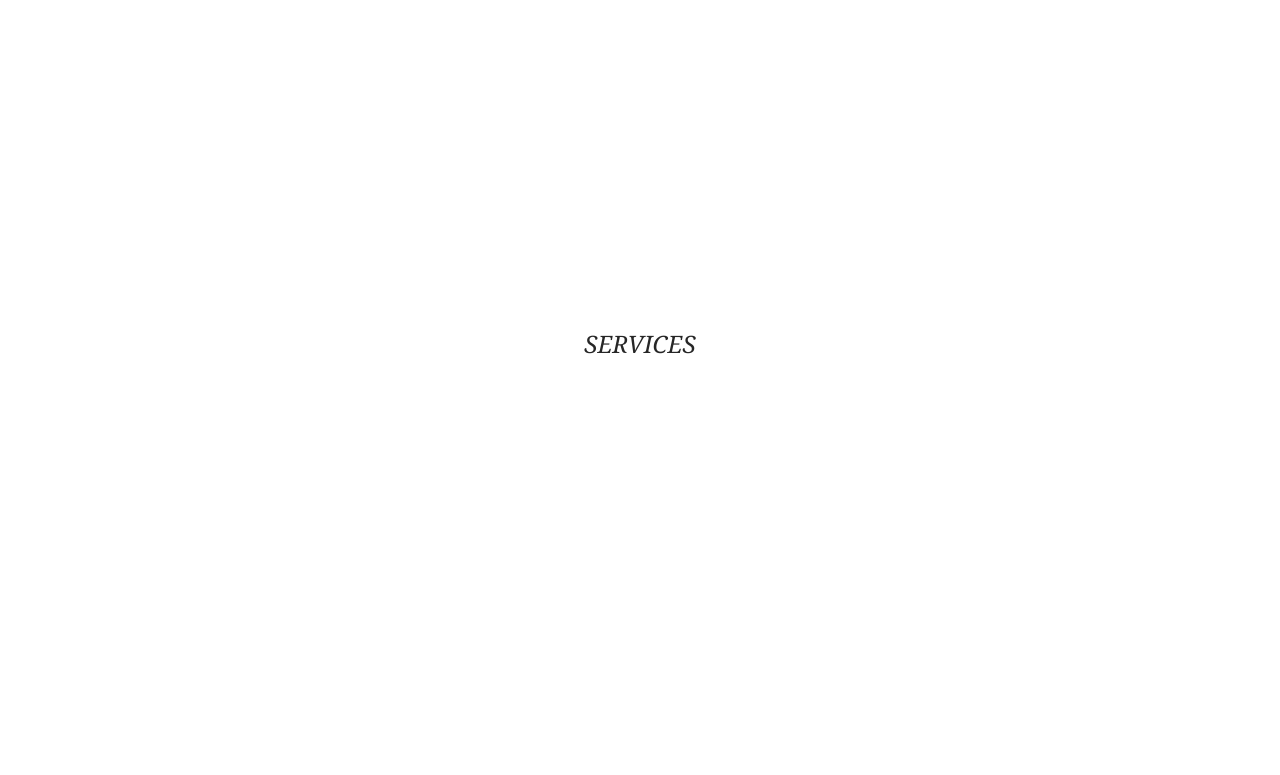
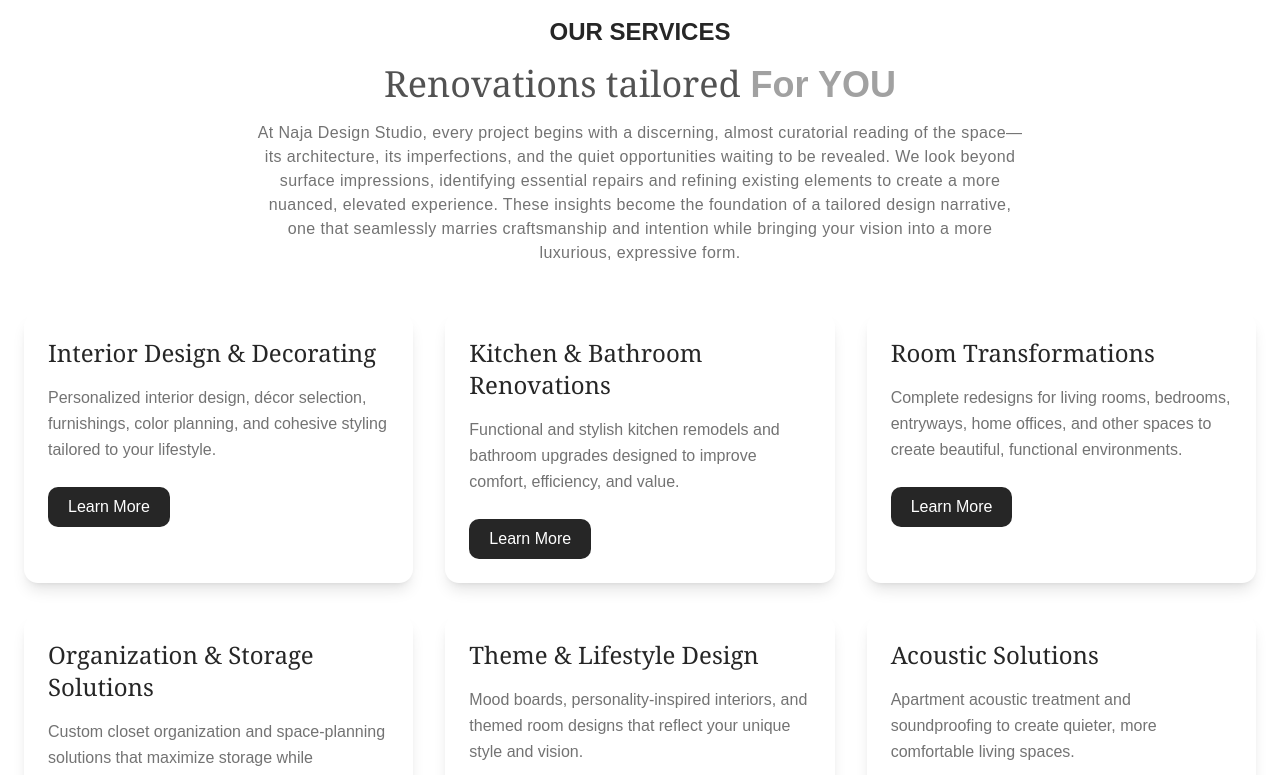
Before and after one commit to Ajani23K/Naja-Studios-Portfolio-Site, a React (Vite) app: page / in a window 1280 px wide. Shown: the part 2480-3255 px from the top of the page. Built offline with nearby package versions, Linux system fonts and the light colour scheme.

Commit message:
added services

```diff
--- a/src/containers/about.jsx
+++ b/src/containers/about.jsx
@@ -8,8 +8,7 @@ const About = () => {
                 The People Behind Our Mission
             </h2>
 
-            <h3 className='text-2xl md:text-4xl text-center font-normal font-serif text-neutral-600'>Creating Personally Tailored Living Arrangements since
-                <span className='font-sans font-semibold text-neutral-400'> 2010</span>
+            <h3 className='text-2xl md:text-4xl text-center font-normal font-serif text-neutral-600'>Creating Personally Tailored Living Arrangements since 2010
                 </h3>
 
             <div className="grid lg:grid-cols-[380px_1fr] xl:grid-cols-[450px_1fr] gap-16 items-start">
--- a/src/containers/services.jsx
+++ b/src/containers/services.jsx
@@ -1,19 +1,57 @@
 import React from 'react'
+import { ServicesData } from '@/utlis/helper'
 
 const Services = () => {
   return (
-    <section id='services' className='w-full h-screen pt-24 mx-auto px-6 relative space-y-12 flex flex-col items-center justify-center'>
-        <h2 className='text-xl md:text-2xl text-center font-serif italic text-neutral-800 uppercase'>
-            Services
-        </h2>
-        <div className='grid grid-cols-1 md:grid-cols-3 gap-6'>
-            <div className='flex items-center justify-start gap-2'>
+    <section
+  id="services"
+  className="w-full min-h-screen pt-24 px-6 mx-auto space-y-12"
+>
+  {/* Heading */}
+  <div className="text-center space-y-4">
+    <h2 className="text-xl md:text-2xl font-bold uppercase text-neutral-800">
+      Our Services
+    </h2>
+
+    <h3 className="text-2xl md:text-4xl font-serif text-neutral-600">
+      Renovations tailored
+      <span className="font-sans font-semibold text-neutral-400">
+        {" "}For YOU
+      </span>
+    </h3>
+
+    <p className="max-w-3xl mx-auto text-neutral-500 tracking-wide">
+      At Naja Design Studio, every project begins with a discerning, almost curatorial reading of the space—its architecture, its imperfections, and the quiet opportunities waiting to be revealed. We look beyond surface impressions, identifying essential repairs and refining existing elements to create a more nuanced, elevated experience. These insights become the foundation of a tailored design narrative, one that seamlessly marries craftsmanship and intention while bringing your vision into a more luxurious, expressive form.
+    </p>
+  </div>
+
+  {/* Services Grid */}
+  <div className="grid gap-8 md:grid-cols-2 lg:grid-cols-3">
+    {ServicesData.map((service) => (
+      <div
+        key={service.id}
+        className="bg-white rounded-xl shadow-lg overflow-hidden hover:shadow-2xl transition duration-300"
+      >
 
 
-            </div>
+        {/* Content */}
+        <div className="p-6 space-y-4">
+          <h4 className="text-2xl font-serif text-neutral-800">
+            {service.title}
+          </h4>
 
+          <p className="text-neutral-500 leading-relaxed">
+            {service.description}
+          </p>
+
+          <button className="mt-2 px-5 py-2 rounded-lg bg-neutral-800 text-white hover:bg-neutral-700 transition">
+            Learn More
+          </button>
         </div>
-    </section>
+      </div>
+    ))}
+  </div>
+</section>
   )
 }
 
--- a/src/utlis/helper.js
+++ b/src/utlis/helper.js
@@ -32,3 +32,42 @@ export const NavMenus = [
             image: RenovKitchen,
         },
     ]
+
+   export const ServicesData = [
+        {
+            id: 1,
+            title: "Interior Design & Decorating",
+            description:
+            "Personalized interior design, décor selection, furnishings, color planning, and cohesive styling tailored to your lifestyle.",
+        },
+        {
+            id: 2,
+            title: "Kitchen & Bathroom Renovations",
+            description:
+            "Functional and stylish kitchen remodels and bathroom upgrades designed to improve comfort, efficiency, and value.",
+        },
+        {
+            id: 3,
+            title: "Room Transformations",
+            description:
+            "Complete redesigns for living rooms, bedrooms, entryways, home offices, and other spaces to create beautiful, functional environments.",
+        },
+        {
+            id: 4,
+            title: "Organization & Storage Solutions",
+            description:
+            "Custom closet organization and space-planning solutions that maximize storage while maintaining a clean, elegant appearance.",
+        },
+        {
+            id: 5,
+            title: "Theme & Lifestyle Design",
+            description:
+            "Mood boards, personality-inspired interiors, and themed room designs that reflect your unique style and vision.",
+        },
+        {
+            id: 6,
+            title: "Acoustic Solutions",
+            description:
+            "Apartment acoustic treatment and soundproofing to create quieter, more comfortable living spaces.",
+        },
+    ];
```
Lines whose indentation alone changed are shown as unchanged.
